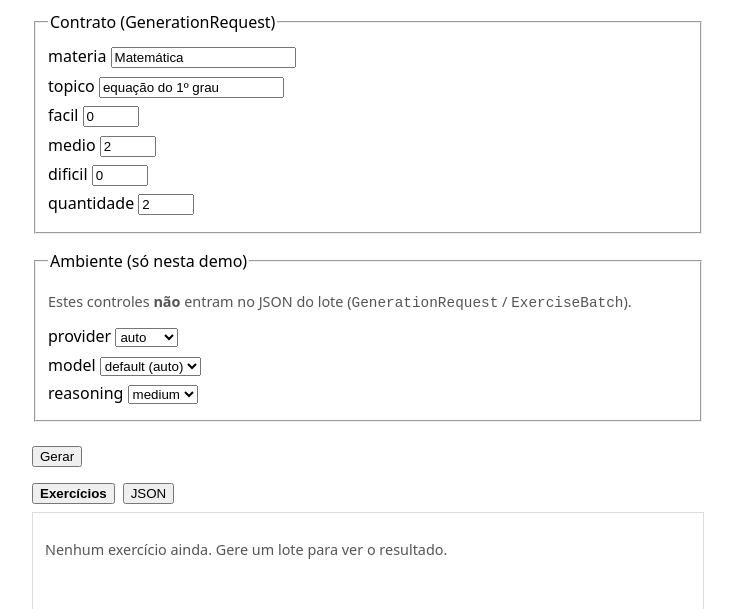
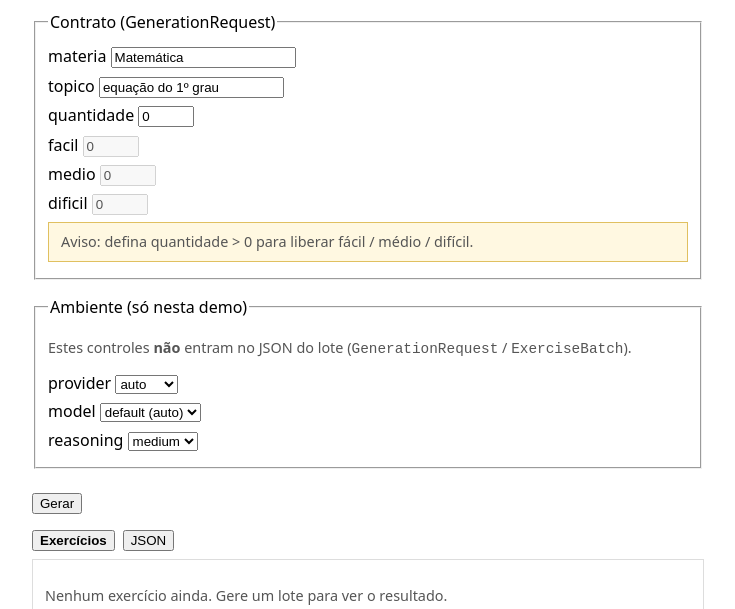
Before and after one commit to VirgilioFuchs/GeradorExercicios, a plain HTML site: page demo/index.html in a window 1280 px wide. Shown: the part 191-800 px from the top of the page, without its empty margins (272-1007 px from the left). Drawn offline with Linux system fonts and the light colour scheme; no server answers.

Commit message:
fix(demo): unlock difficulty bands only after quantidade > 0
Put quantidade first at 0 and keep fácil/médio/difícil disabled until the operator raises quantity.

Co-authored-by: Cursor <cursoragent@cursor.com>

```diff
--- a/demo/app.js
+++ b/demo/app.js
@@ -173,11 +173,25 @@
   renderJson(null);
 
   var softWarn = document.getElementById("band-soft-warn");
+  var bandInputs = ["facil", "medio", "dificil"].map(function (name) {
+    return form.querySelector('[name="' + name + '"]');
+  });
+  var qtyInput = form.querySelector('[name="quantidade"]');
 
   function parseBandCount(fd, name) {
     var n = Number(fd.get(name));
     if (!Number.isFinite(n) || n < 0) return 0;
     return Math.floor(n);
+  }
+
+  function syncBandAvailability() {
+    var qty = qtyInput ? Number(qtyInput.value) : 0;
+    var unlocked = Number.isFinite(qty) && qty > 0;
+    bandInputs.forEach(function (el) {
+      if (!el) return;
+      el.disabled = !unlocked;
+      if (!unlocked) el.value = "0";
+    });
   }
 
   function updateSoftWarn() {
@@ -189,7 +203,12 @@
     var qty = Number(fd.get("quantidade"));
     var sum = facil + medio + dificil;
     var lines = [];
-    if (sum === 0) {
+    if (!Number.isFinite(qty) || qty <= 0) {
+      lines.push(
+        "Aviso: defina quantidade > 0 para liberar fácil / médio / difícil."
+      );
+    }
+    if (sum === 0 && qty > 0) {
       lines.push(
         "Aviso: a soma das dificuldades é 0. O servidor pode rejeitar o pedido."
       );
@@ -199,7 +218,7 @@
         "Aviso: a soma das dificuldades é maior que 40. O servidor pode rejeitar o pedido."
       );
     }
-    if (Number(qty) !== sum) {
+    if (qty > 0 && Number(qty) !== sum) {
       lines.push(
         "Aviso: quantidade (" +
           qty +
@@ -248,13 +267,24 @@
     return payload;
   }
 
-  ["facil", "medio", "dificil", "quantidade"].forEach(function (name) {
+  if (qtyInput) {
+    qtyInput.addEventListener("input", function () {
+      syncBandAvailability();
+      updateSoftWarn();
+    });
+    qtyInput.addEventListener("change", function () {
+      syncBandAvailability();
+      updateSoftWarn();
+    });
+  }
+  ["facil", "medio", "dificil"].forEach(function (name) {
     var el = form.querySelector('[name="' + name + '"]');
     if (el) {
       el.addEventListener("input", updateSoftWarn);
       el.addEventListener("change", updateSoftWarn);
     }
   });
+  syncBandAvailability();
   updateSoftWarn();
 
   tabExercicios.addEventListener("click", function () {
--- a/demo/index.html
+++ b/demo/index.html
@@ -86,10 +86,10 @@
       <legend>Contrato (GenerationRequest)</legend>
       <label>materia <input name="materia" value="Matemática" /></label>
       <label>topico <input name="topico" value="equação do 1º grau" required /></label>
-      <label>facil <input name="facil" type="number" min="0" max="40" value="0" /></label>
-      <label>medio <input name="medio" type="number" min="0" max="40" value="2" /></label>
-      <label>dificil <input name="dificil" type="number" min="0" max="40" value="0" /></label>
-      <label>quantidade <input name="quantidade" type="number" min="1" max="40" value="2" /></label>
+      <label>quantidade <input name="quantidade" type="number" min="0" max="40" value="0" /></label>
+      <label>facil <input name="facil" type="number" min="0" max="40" value="0" disabled /></label>
+      <label>medio <input name="medio" type="number" min="0" max="40" value="0" disabled /></label>
+      <label>dificil <input name="dificil" type="number" min="0" max="40" value="0" disabled /></label>
       <div id="band-soft-warn" class="soft-warn" role="status" hidden></div>
     </fieldset>
     <fieldset>
```
Also changed, not shown: 1 other file.
